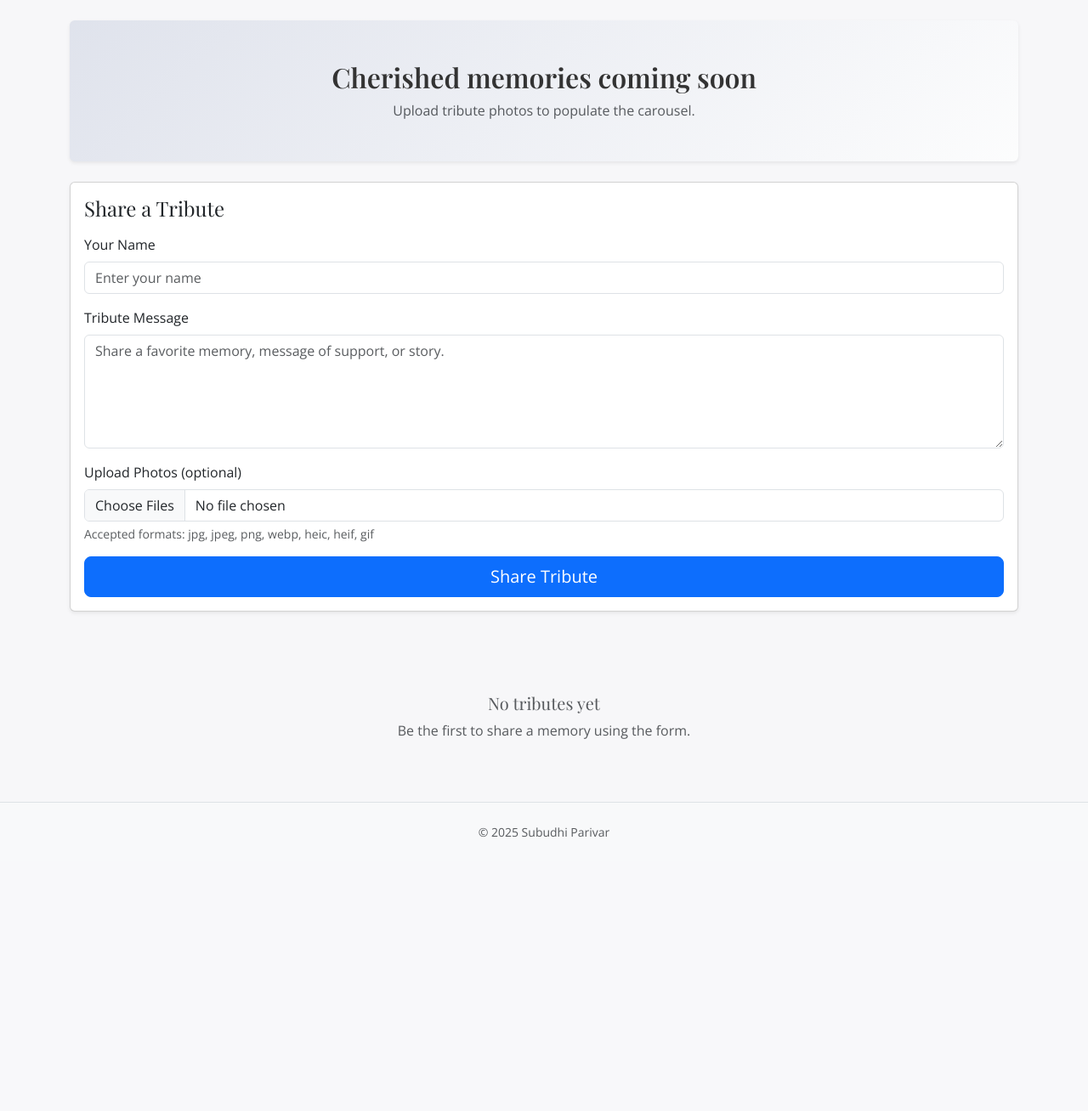
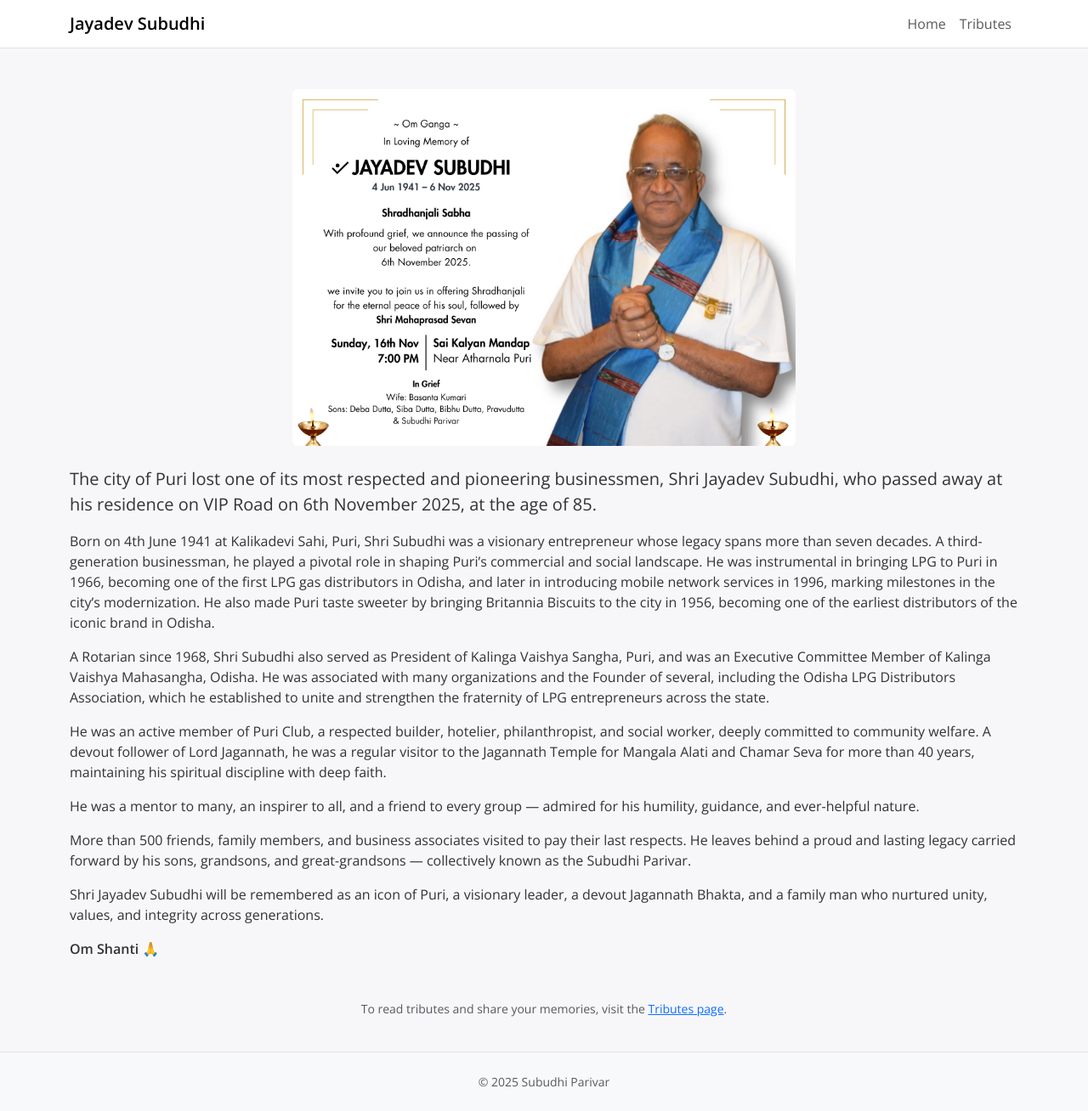
Before and after one commit to PunitSubudhi/minimal-memorial-website, a Flask app: page / in a window 1280 px wide. Shown: the whole page at 85% size. Before the commit the page ends 986 px from the top, so only its background shows below. Run offline with Flask 3, Linux system fonts and the light colour scheme; data that the repository does not hold is empty.

Commit message:
Updated to have a Home Page

```diff
--- a/app/routes.py
+++ b/app/routes.py
@@ -13,7 +13,7 @@ from .services import notifications, storage, tributes
 main_bp = Blueprint("main", __name__)
 
 
-@main_bp.route("/", methods=["GET", "POST"])
+@main_bp.route("/tributes", methods=["GET", "POST"])
 def index() -> str:
     form = TributeForm()
     page_size = current_app.config.get("TRIBUTES_PAGE_SIZE", 12)
@@ -60,6 +60,16 @@ def index() -> str:
     )
 
 
+@main_bp.route("/", methods=["GET"])
+def home() -> str:
+    """Render a static home page where site owners can add text and images.
+
+    The tributes listing and submission are served from the `index` view at
+    `/tributes` so the public home can be a simple static page.
+    """
+    return render_template("home.html")
+
+
 @main_bp.route("/tributes/<int:tribute_id>")
 def tribute_detail(tribute_id: int) -> str:
     tribute = Tribute.query.options(selectinload(Tribute.photos)).get_or_404(tribute_id)
--- a/app/templates/base.html
+++ b/app/templates/base.html
@@ -61,6 +61,25 @@
 </head>
 <body>
 
+    <nav class="navbar navbar-expand-lg navbar-light bg-white border-bottom mb-4">
+        <div class="container">
+            <a class="navbar-brand fw-bold" href="{{ url_for('main.home') }}">Jayadev Subudhi</a>
+            <button class="navbar-toggler" type="button" data-bs-toggle="collapse" data-bs-target="#navCollapse" aria-controls="navCollapse" aria-expanded="false" aria-label="Toggle navigation">
+                <span class="navbar-toggler-icon"></span>
+            </button>
+            <div class="collapse navbar-collapse" id="navCollapse">
+                <ul class="navbar-nav ms-auto mb-2 mb-lg-0">
+                    <li class="nav-item">
+                        <a class="nav-link" href="{{ url_for('main.home') }}">Home</a>
+                    </li>
+                    <li class="nav-item">
+                        <a class="nav-link" href="{{ url_for('main.index') }}">Tributes</a>
+                    </li>
+                </ul>
+            </div>
+        </div>
+    </nav>
+
     <main class="container py-4">
         {% with messages = get_flashed_messages(with_categories=true) %}
             {% if messages %}
--- /dev/null
+++ b/app/templates/home.html
@@ -0,0 +1,40 @@
+{% extends "base.html" %}
+{% block title %}Home{% endblock %}
+{% block content %}
+<div class="row">
+    <div class="col-12">
+        <div class="text-center mb-4">
+            <img src="{{ url_for('static', filename='images/homepagepic.webp') }}" alt="Photo of Shri Jayadev Subudhi" class="img-fluid rounded mx-auto d-block" style="max-height:420px; object-fit:cover;" />
+        </div>
+        <!-- Heading moved into the article below so it shares the same flow and styling -->
+    </div>
+</div>
+<div class="row">
+    <div class="col-12">
+        <article class="mb-4">
+            <header class="mb-3">
+                <p class="lead">The city of Puri lost one of its most respected and pioneering businessmen, Shri Jayadev Subudhi, who passed away at his residence on VIP Road on 6th November 2025, at the age of 85.</p>
+            </header>
+
+            <p>Born on 4th June 1941 at Kalikadevi Sahi, Puri, Shri Subudhi was a visionary entrepreneur whose legacy spans more than seven decades. A third-generation businessman, he played a pivotal role in shaping Puri’s commercial and social landscape. He was instrumental in bringing LPG to Puri in 1966, becoming one of the first LPG gas distributors in Odisha, and later in introducing mobile network services in 1996, marking milestones in the city’s modernization. He also made Puri taste sweeter by bringing Britannia Biscuits to the city in 1956, becoming one of the earliest distributors of the iconic brand in Odisha.</p>
+
+            <p>A Rotarian since 1968, Shri Subudhi also served as President of Kalinga Vaishya Sangha, Puri, and was an Executive Committee Member of Kalinga Vaishya Mahasangha, Odisha. He was associated with many organizations and the Founder of several, including the Odisha LPG Distributors Association, which he established to unite and strengthen the fraternity of LPG entrepreneurs across the state.</p>
+
+            <p>He was an active member of Puri Club, a respected builder, hotelier, philanthropist, and social worker, deeply committed to community welfare. A devout follower of Lord Jagannath, he was a regular visitor to the Jagannath Temple for Mangala Alati and Chamar Seva for more than 40 years, maintaining his spiritual discipline with deep faith.</p>
+
+            <p>He was a mentor to many, an inspirer to all, and a friend to every group — admired for his humility, guidance, and ever-helpful nature.</p>
+
+            <p>More than 500 friends, family members, and business associates visited to pay their last respects. He leaves behind a proud and lasting legacy carried forward by his sons, grandsons, and great-grandsons — collectively known as the Subudhi Parivar.</p>
+
+            <p>Shri Jayadev Subudhi will be remembered as an icon of Puri, a visionary leader, a devout Jagannath Bhakta, and a family man who nurtured unity, values, and integrity across generations.</p>
+
+            <p class="fw-semibold">Om Shanti 🙏</p>
+        </article>
+    </div>
+</div>
+<div class="row">
+    <div class="col-12 text-center mt-4">
+        <p class="small text-muted">To read tributes and share your memories, visit the <a href="{{ url_for('main.index') }}">Tributes page</a>.</p>
+    </div>
+</div>
+{% endblock %}
--- a/app/templates/index.html
+++ b/app/templates/index.html
@@ -1,5 +1,5 @@
 {% extends "base.html" %}
-{% block title %}Remembering Together{% endblock %}
+{% block title %}Jayadev Subudhi{% endblock %}
 {% block content %}
 <div class="row mb-4">
     <div class="col-12">
```
Also changed, not shown: static/images/WhatsApp Image 2025-11-08 at 10.17.52 AM.jpeg (deleted), static/images/WhatsApp Image 2025-11-08 at 10.18.57 AM.jpeg (deleted), static/images/WhatsApp Image 2025-11-08 at 10.21.32 AM.jpeg (deleted), static/images/WhatsApp Image 2025-11-08 at 10.22.11 AM.jpeg (deleted), static/images/homepagepic.webp (added).
